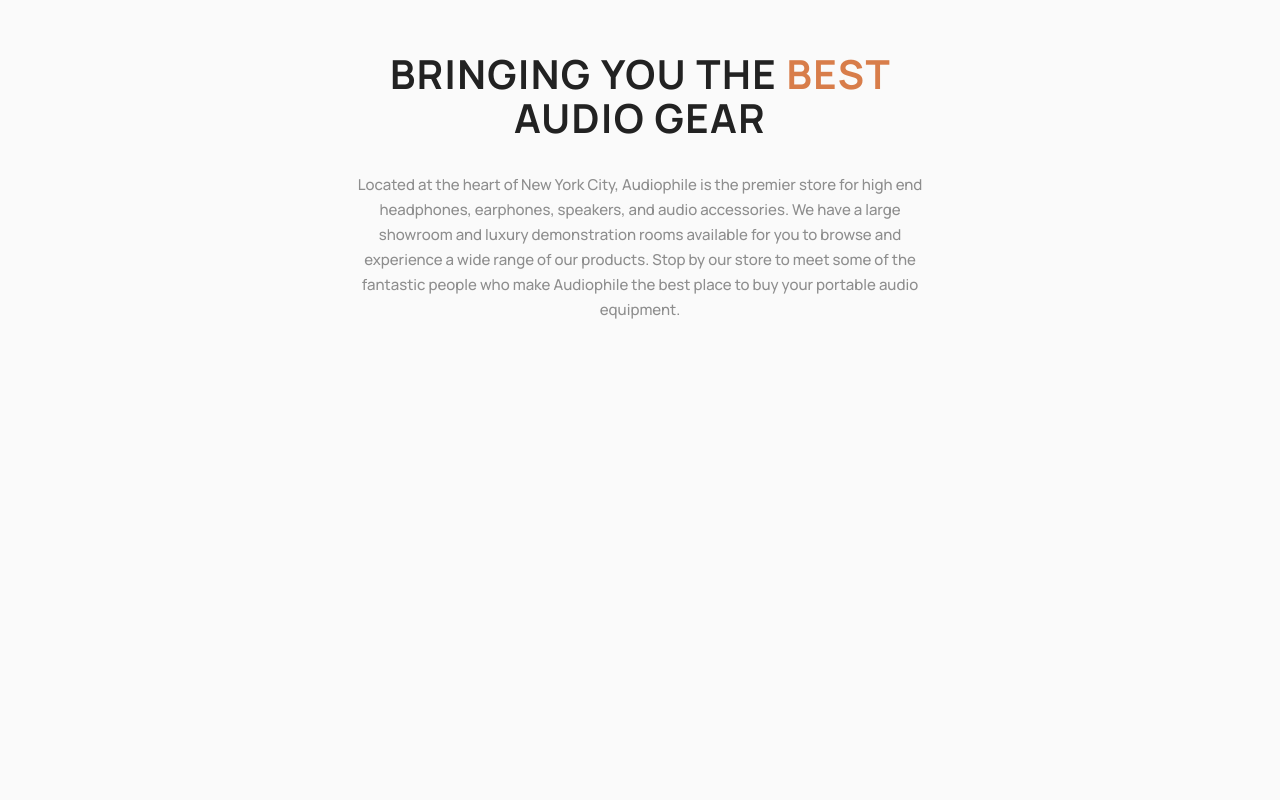
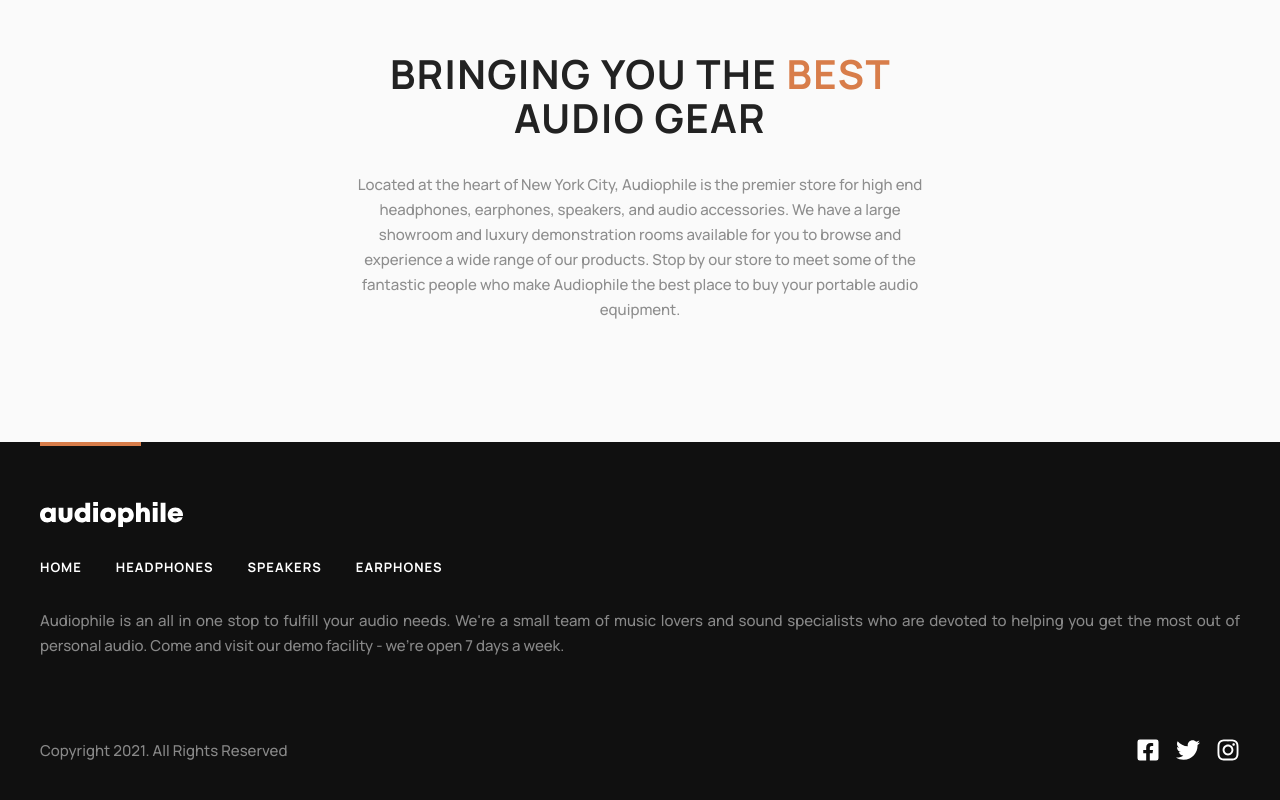
Before and after one commit to MathisHumbert/audiophile-shop, a React (Create React App) app: page /products/xx59-headphones in a window 1280 px wide. Shown: the part 3885-4685 px from the top of the page. Before the commit the page ends 4327 px from the top, so only its background shows below. Built offline with nearby package versions, Linux system fonts and the light colour scheme.

Commit message:
project is done

```diff
--- a/src/App.tsx
+++ b/src/App.tsx
@@ -9,6 +9,7 @@
 
 import CartAside from './components/layout/CartAside';
 import CheckoutAside from './components/layout/CheckoutAside';
+import Footer from './components/layout/Footer';
 import MenuAside from './components/layout/MenuAside';
 import Navbar from './components/layout/Navbar';
 import PrivateRoute from './components/router/PrivateRoute';
@@ -33,7 +34,7 @@
         </Route>
         <Route path='/products/:product_id' element={<Product />} />
       </Routes>
-      {/* <Footer /> */}
+      <Footer />
     </Router>
   );
 }
--- a/src/components/checkout/FormControl.tsx
+++ b/src/components/checkout/FormControl.tsx
@@ -20,7 +20,6 @@
   title,
   placeholder,
 }: Props) {
-  console.log(error?.message);
   return (
     <Wrapper className='control-form'>
       <header>
--- a/src/components/home/Hero.tsx
+++ b/src/components/home/Hero.tsx
@@ -62,12 +62,12 @@
   }
 
   @media (min-width: 768px) {
-    background-image: url('/assets/home/mobile/image-header.jpg');
+    background-image: url('/assets/home/tablet/image-header.jpg');
     margin-bottom: 96px;
   }
 
   @media (min-width: 1440px) {
-    background-image: url('/assets/home/mobile/image-header.jpg');
+    background-image: url('/assets/home/desktop/image-hero.jpg');
     margin-bottom: 120px;
     align-items: center;
     justify-content: initial;
--- /dev/null
+++ b/src/components/layout/Footer.tsx
@@ -0,0 +1,153 @@
+import styled from 'styled-components';
+import { Link } from 'react-router-dom';
+import { FaFacebookSquare, FaTwitter, FaInstagram } from 'react-icons/fa';
+
+import { footerLinksData } from '../../utils/data';
+
+export default function Footer() {
+  return (
+    <Wrapper>
+      <div className='center'>
+        <div className='top-bar'></div>
+        <Link to='/'>
+          <img src='/assets/shared/desktop/logo.svg' alt='company-logo' />
+        </Link>
+        <ul className='links'>
+          {footerLinksData.map((item) => (
+            <li className='subtitle' key={item.id}>
+              <Link to={item.url}>{item.title}</Link>
+            </li>
+          ))}
+        </ul>
+        <p className='body text'>
+          Audiophile is an all in one stop to fulfill your audio needs. We're a
+          small team of music lovers and sound specialists who are devoted to
+          helping you get the most out of personal audio. Come and visit our
+          demo facility - we’re open 7 days a week.
+        </p>
+        <div className='bottom'>
+          <p className='body'>Copyright 2021. All Rights Reserved</p>
+          <ul className='icons'>
+            <li>
+              <a href='/'>
+                <FaFacebookSquare />
+              </a>
+            </li>
+            <li>
+              <a href='/'>
+                <FaTwitter />
+              </a>
+            </li>
+            <li>
+              <a href='/'>
+                <FaInstagram />
+              </a>
+            </li>
+          </ul>
+        </div>
+      </div>
+    </Wrapper>
+  );
+}
+
+const Wrapper = styled.footer`
+  background: var(--light-black-color);
+
+  .center {
+    padding: 52px 24px 38px 24px;
+    display: flex;
+    flex-direction: column;
+    align-items: center;
+    gap: 48px;
+    text-align: center;
+    position: relative;
+  }
+
+  .top-bar {
+    position: absolute;
+    top: 0;
+    width: 101px;
+    height: 4px;
+    background: var(--orange-color);
+  }
+
+  .bottom {
+    display: flex;
+    flex-direction: column;
+    gap: 48px;
+    align-items: center;
+  }
+
+  .links {
+    display: flex;
+    flex-direction: column;
+    gap: 1rem;
+  }
+
+  .icons {
+    display: flex;
+    gap: 1rem;
+    transition: color 0.3s ease;
+
+    li a svg {
+      width: 24px;
+      height: 24px;
+    }
+
+    &:hover {
+      color: var(--orange-color);
+    }
+  }
+
+  .body {
+    color: var(--white-color);
+    opacity: 0.5;
+  }
+
+  @media (min-width: 768px) {
+    .center {
+      padding: 60px 40px 46px 40px;
+      align-items: flex-start;
+      gap: 2rem;
+    }
+
+    .links {
+      flex-direction: row;
+      gap: 34px;
+    }
+
+    .body {
+      text-align: justify;
+    }
+
+    .bottom {
+      width: 100%;
+      flex-direction: row;
+      justify-content: space-between;
+      gap: 0;
+      margin-top: 48px;
+    }
+  }
+
+  @media (min-width: 1440px) {
+    .center {
+      max-width: 1100px;
+      padding: 75px 0 48px 0;
+      margin: 0 auto;
+    }
+
+    .text {
+      max-width: 540px;
+    }
+
+    .links {
+      position: absolute;
+      transform: translateY(4px);
+      right: 0;
+    }
+
+    .icons {
+      transform: translateY(-88px);
+    }
+  }
+`;
--- a/src/pages/Checkout.tsx
+++ b/src/pages/Checkout.tsx
@@ -4,6 +4,12 @@
 import { useForm, SubmitHandler, Controller } from 'react-hook-form';
 
 import { toggleCheckoutAside } from '../redux/features/aside/asideSlice';
+import {
+  general_rules,
+  email_rules,
+  phone_rules,
+  emoney_rules,
+} from '../utils/rules';
 import MainCenter from '../components/shared/MainCenter';
 import GoBack from '../components/shared/GoBack';
 import FormControl from '../components/checkout/FormControl';
@@ -43,7 +49,6 @@
   });
 
   const onSubmit: SubmitHandler<FormInput> = (data) => {
-    console.log(data);
     dispatch(toggleCheckoutAside());
   };
 
@@ -63,7 +68,7 @@
                   <Controller
                     control={control}
                     name='name'
-                    rules={{ required: 'This field is required' }}
+                    rules={general_rules}
                     render={({
                       field: { onChange, value },
                       fieldState: { error },
@@ -83,9 +88,7 @@
                   <Controller
                     control={control}
                     name='email'
-                    rules={{
-                      required: 'This field is required',
-                    }}
+                    rules={email_rules}
                     render={({
                       field: { onChange, value },
                       fieldState: { error },
@@ -105,7 +108,7 @@
                   <Controller
                     control={control}
                     name='phone'
-                    rules={{ required: 'This field is required' }}
+                    rules={phone_rules}
                     render={({
                       field: { onChange, value },
                       fieldState: { error },
@@ -115,7 +118,7 @@
                         value={value}
                         error={error}
                         name='phone'
-                        type='number'
+                        type='text'
                         title='Phone Number'
                         placeholder='+1 202-555-0136'
                       />
@@ -131,7 +134,7 @@
                   <Controller
                     control={control}
                     name='address'
-                    rules={{ required: 'This field is required' }}
+                    rules={general_rules}
                     render={({
                       field: { onChange, value },
                       fieldState: { error },
@@ -151,7 +154,13 @@
                   <Controller
                     control={control}
                     name='zip'
-                    rules={{ required: 'This field is required' }}
+                    // rules={{
+                    //   required: 'This field is required',
+                    //   pattern: {
+                    //     value: ph_regex,
+                    //     message: 'Wrong Format',
+                    //   },
+                    // }}
                     render={({
                       field: { onChange, value },
                       fieldState: { error },
@@ -161,7 +170,7 @@
                         value={value}
                         error={error}
                         name='zip'
-                        type='number'
+                        type='text'
                         title='ZIP Code'
                         placeholder='10001'
                       />
@@ -171,7 +180,7 @@
                   <Controller
                     control={control}
                     name='city'
-                    rules={{ required: 'This field is required' }}
+                    rules={general_rules}
                     render={({
                       field: { onChange, value },
                       fieldState: { error },
@@ -191,7 +200,7 @@
                   <Controller
                     control={control}
                     name='country'
-                    rules={{ required: 'This field is required' }}
+                    rules={general_rules}
                     render={({
                       field: { onChange, value },
                       fieldState: { error },
@@ -236,7 +245,7 @@
                     <Controller
                       control={control}
                       name='emoneyNumber'
-                      rules={{ required: 'This field is required' }}
+                      rules={emoney_rules}
                       render={({
                         field: { onChange, value },
                         fieldState: { error },
@@ -246,7 +255,7 @@
                           value={value}
                           error={error}
                           name='emoneyNumber'
-                          type='number'
+                          type='text'
                           title='e-Money Number'
                           placeholder='238521993'
                         />
@@ -256,7 +265,7 @@
                     <Controller
                       control={control}
                       name='emoneyPin'
-                      rules={{ required: 'This field is required' }}
+                      rules={emoney_rules}
                       render={({
                         field: { onChange, value },
                         fieldState: { error },
@@ -266,7 +275,7 @@
                           value={value}
                           error={error}
                           name='emoneyPin'
-                          type='number'
+                          type='text'
                           title='e-Money PIN'
                           placeholder='6891'
                         />
--- /dev/null
+++ b/src/utils/rules.ts
@@ -0,0 +1,27 @@
+export const general_rules = { required: 'This field is required' };
+
+export const email_rules = {
+  required: 'This field is required',
+  pattern: {
+    value:
+      /^(([^<>()[\]\\.,;:\s@"]+(\.[^<>()[\]\\.,;:\s@"]+)*)|(".+"))@((\[[0-9]{1,3}\.[0-9]{1,3}\.[0-9]{1,3}\.[0-9]{1,3}\])|(([a-zA-Z\-0-9]+\.)+[a-zA-Z]{2,}))$/,
+    message: 'Wrong format',
+  },
+};
+
+export const phone_rules = {
+  required: 'This field is required',
+  pattern: {
+    value:
+      /^(?:(?:\+?1\s*(?:[.-]\s*)?)?(?:\(\s*([2-9]1[02-9]|[2-9][02-8]1|[2-9][02-8][02-9])\s*\)|([2-9]1[02-9]|[2-9][02-8]1|[2-9][02-8][02-9]))\s*(?:[.-]\s*)?)?([2-9]1[02-9]|[2-9][02-9]1|[2-9][02-9]{2})\s*(?:[.-]\s*)?([0-9]{4})(?:\s*(?:#|x\.?|ext\.?|extension)\s*(\d+))?$/,
+    message: 'Wrong format',
+  },
+};
+
+export const emoney_rules = {
+  required: 'This field is required',
+  pattern: {
+    value: /^[0-9]*$/,
+    message: 'Wrong format',
+  },
+};
```
